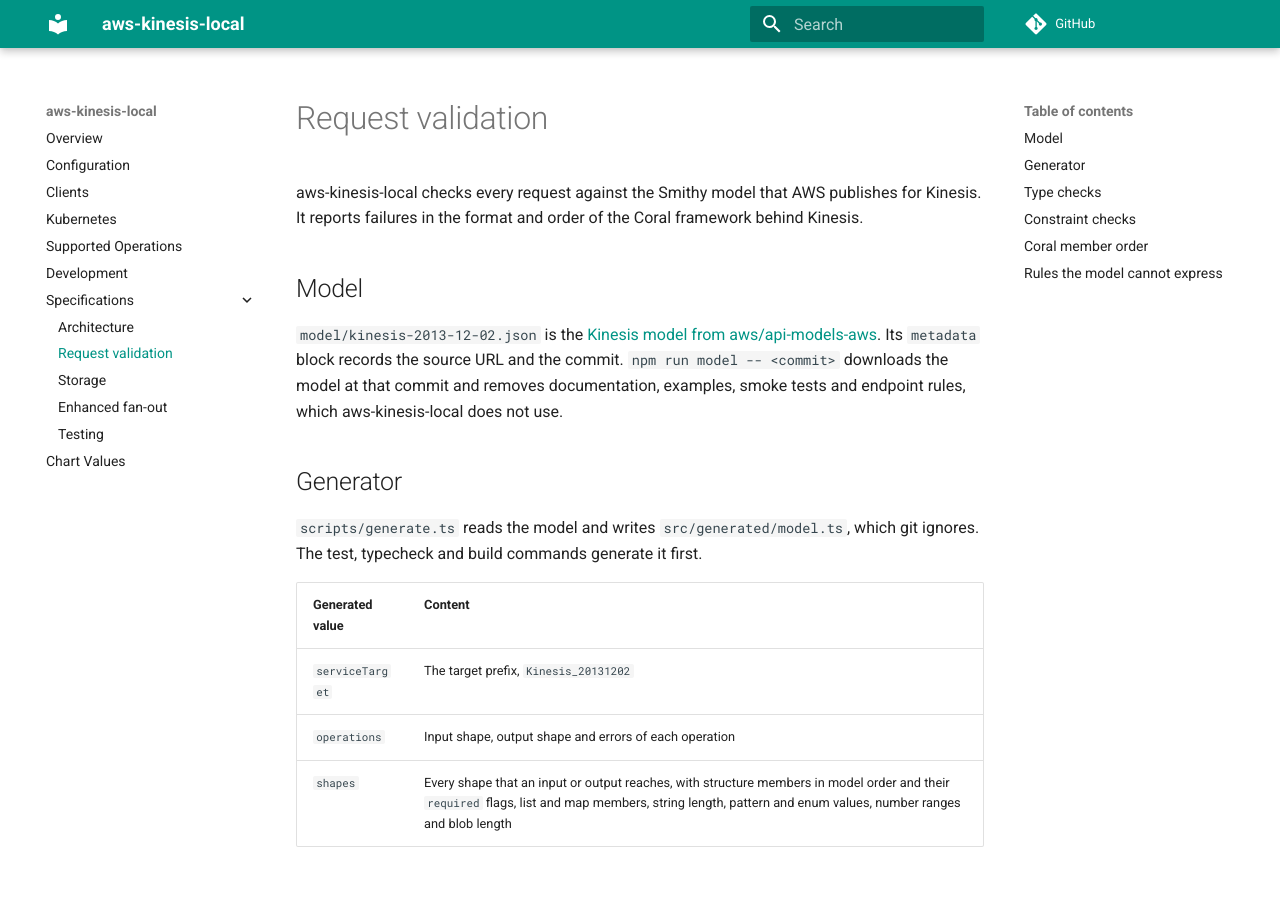
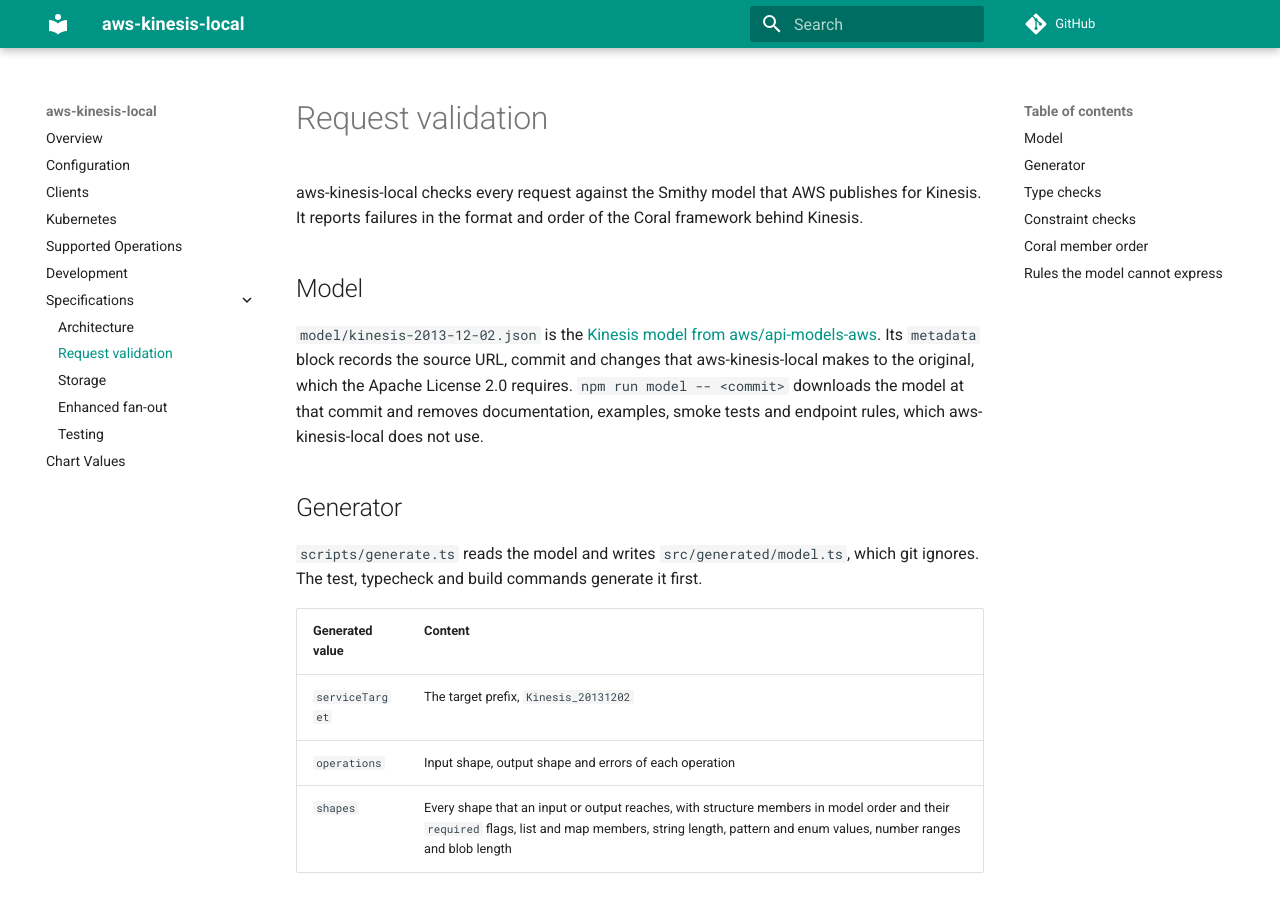
Before and after one commit to saidsef/aws-kinesis-local, an MkDocs documentation site: the page built from docs/specs/validation.md, in a window 1280 px wide and 900 px high. Built offline with MkDocs 1.6.1 and Material for MkDocs 9.7.7, drawn with Linux system fonts in a browser that asks for light colours; comment, search, counter and statistics services are not loaded.

Commit message:
chore(licence): switch aws-kinesis-local to the Apache License 2.0 (#239)
The Apache License 2.0 gives users a patent grant from every contributor,
sets the terms for contributions and does not grant any trademark rights.
The npm package and image ship code generated from Amazon's Kinesis
model, which uses the same licence. Both now include a copy of it.

- LICENSE holds the Apache License 2.0 text in place of LICENSE.md.
- The npm package, Docker image and Helm chart ship LICENSE.
- The model metadata lists what aws-kinesis-local removes, and the
  generated code names its source.
- The version goes from 1.9.0 to 1.10.0, and the chart goes from 0.19.0
  to 0.20.0.
- 128 tests, typecheck, build and helm lint pass, and the image contains
  LICENSE.

```diff
--- a/docs/specs/validation.md
+++ b/docs/specs/validation.md
@@ -4,7 +4,7 @@ aws-kinesis-local checks every request against the Smithy model that AWS publish
 
 ## Model
 
-`model/kinesis-2013-12-02.json` is the [Kinesis model from aws/api-models-aws](https://github.com/aws/api-models-aws/tree/main/models/kinesis/service/2013-12-02). Its `metadata` block records the source URL and the commit. `npm run model -- <commit>` downloads the model at that commit and removes documentation, examples, smoke tests and endpoint rules, which aws-kinesis-local does not use.
+`model/kinesis-2013-12-02.json` is the [Kinesis model from aws/api-models-aws](https://github.com/aws/api-models-aws/tree/main/models/kinesis/service/2013-12-02). Its `metadata` block records the source URL, commit and changes that aws-kinesis-local makes to the original, which the Apache License 2.0 requires. `npm run model -- <commit>` downloads the model at that commit and removes documentation, examples, smoke tests and endpoint rules, which aws-kinesis-local does not use.
 
 ## Generator
 
--- a/package.json
+++ b/package.json
@@ -1,6 +1,6 @@
 {
   "name": "@saidsef/aws-kinesis-local",
-  "version": "1.9.0",
+  "version": "1.10.0",
   "description": "Local Amazon Kinesis Data Streams server for development and CI, with all 45 operations, enhanced fan-out, JSON and CBOR over HTTP/1.1 and HTTP/2",
   "keywords": [
     "aws",
@@ -13,7 +13,7 @@
     "enhanced-fan-out"
   ],
   "author": "Said Sef <saidsef@gmail.com>",
-  "license": "MIT",
+  "license": "Apache-2.0",
   "homepage": "https://aws-kinesis-local.readthedocs.io/",
   "repository": {
     "type": "git",
```
Also changed, not shown: LICENSE.md (deleted, +0 -9 lines), README.md (+1 -1 lines), charts/kinesis/README.md (+1 -1 lines), 10 other files.
